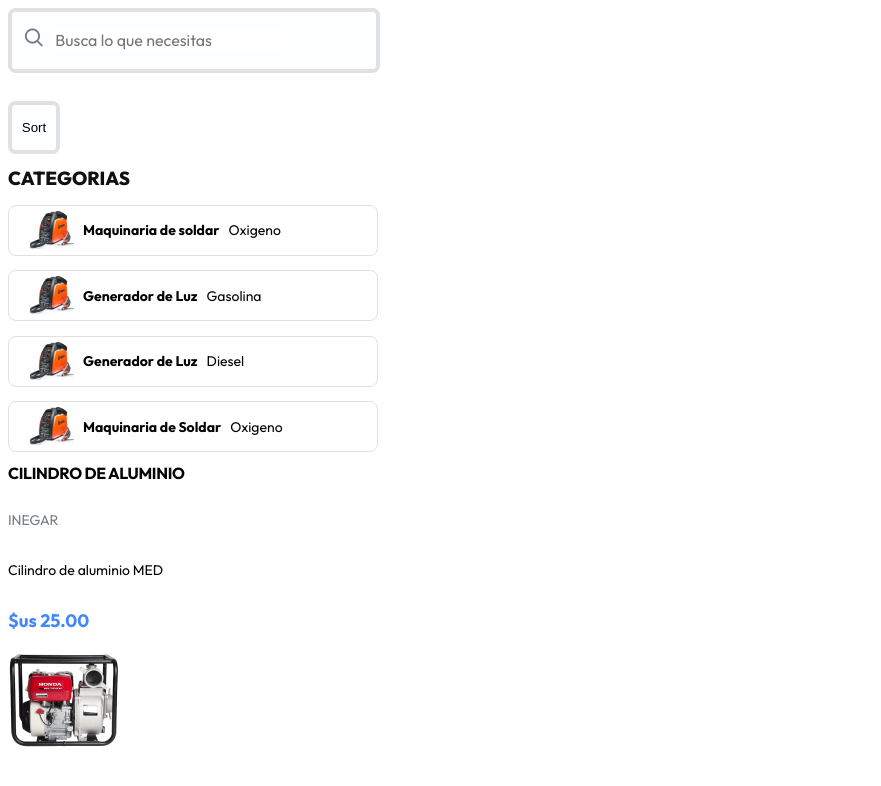
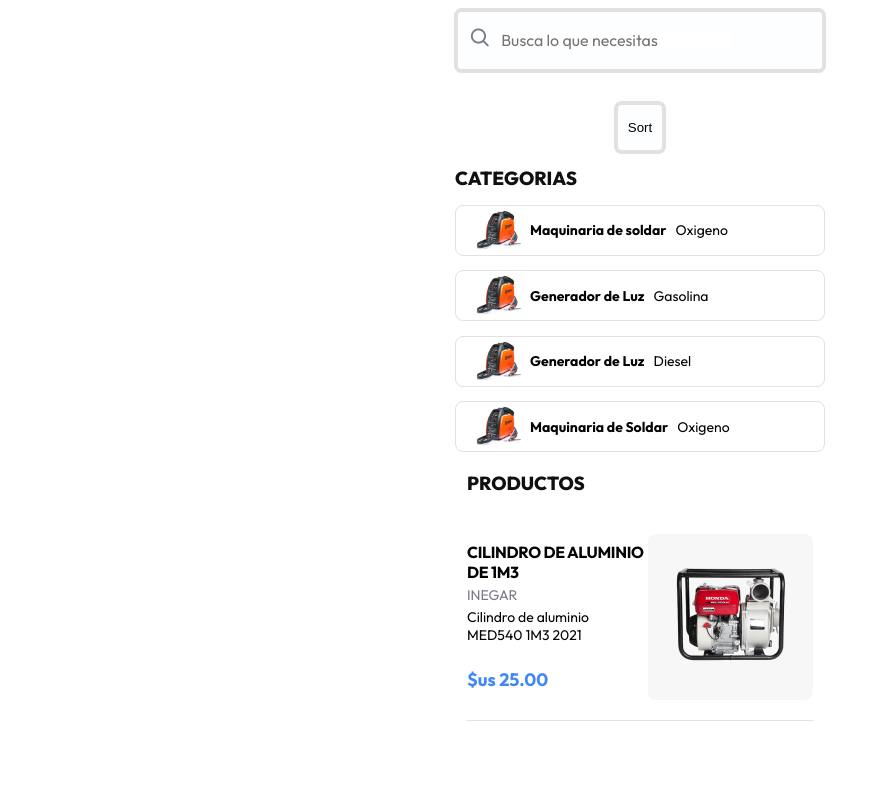
Before and after one commit to Leandrojxd/E-commerce, a Next.js app: page /Catalog in a window 1280 px wide. Shown: the top 786 px of the page, without its empty margins (0-881 px from the left). Built offline with nearby package versions, Linux system fonts and the light colour scheme.

Commit message:
feature: ProductCard Styles

```diff
--- a/public/home.module.css
+++ b/public/home.module.css
@@ -154,6 +154,7 @@
     font-weight: 700;
     line-height: normal;
     letter-spacing: -0.32px;
+    margin: 0;
 }
 
 .brand_card{
@@ -163,6 +164,7 @@
     font-style: normal;
     font-weight: 500;
     line-height: normal;
+    margin: 0;
 }
 
 .description_card{
@@ -172,6 +174,8 @@
     font-style: normal;
     font-weight: 400;
     line-height: normal;
+    margin: 0;
+    width:8rem;
 }
 
 .price_card{
@@ -181,6 +185,8 @@
     font-style: normal;
     font-weight: 600;
     line-height: normal;
+    margin: 0;
+    margin-top: 20px;
 }
 
 .product_description_style{
@@ -189,3 +195,33 @@
     align-items: flex-start;
     gap: 4px;
 }
+
+.product_card_style{
+    display: flex;
+    width: 346px;
+    padding: 20px 0px;
+    justify-content: space-between;
+    align-items: center;
+
+    border-bottom: 1px solid var(--neutral-500, #E1E1E1);
+}
+
+.product_card_img{
+    width: 165px;
+    height: 166px;
+    flex-shrink: 0;
+
+    display: flex;
+    align-items: center;
+    justify-content: center;
+
+    border-radius: 8px;
+    background: var(--neutral-300, #F7F7F7);
+}
+
+.catalog_page_style{
+    display: flex;
+    flex-direction: column;
+    justify-content: center;
+    align-items: center;
+}
--- a/src/app/Catalog/page.tsx
+++ b/src/app/Catalog/page.tsx
@@ -2,15 +2,16 @@ import SortButton from "@/components/atoms/SortButton";
 import ProductCard from "@/components/organism/ProductCard";
 import Search from "@/components/organism/Search";
 import Categories from "@/components/templates/Categories";
-
+import Products from "@/components/templates/Products";
+import styles from 'public/home.module.css';
 
 export default function Catalog() {
   return (
-    <main>
+    <main className={styles.catalog_page_style}>
       <Search />
       <SortButton/>
       <Categories/>
-      <ProductCard/>
+      <Products/>
     </main>
   )
 }
--- a/src/components/organism/ProductCard.tsx
+++ b/src/components/organism/ProductCard.tsx
@@ -4,9 +4,11 @@ import styles from 'public/home.module.css'
 
 function ProductCard() {
   return (
-    <div >
-        <ProductDescription title="CILINDRO DE ALUMINIO" brand="INEGAR" description="Cilindro de aluminio MED" price="$us 25.00"/>
-        <CustomImage src='/assets/ProductImage.png' alt='ProductImage' />
+    <div className={styles.product_card_style}>
+        <ProductDescription title="CILINDRO DE ALUMINIO DE 1M3" brand="INEGAR" description="Cilindro de aluminio MED540 1M3 2021" price="$us 25.00"/>
+        <div className={styles.product_card_img}>
+          <CustomImage src='/assets/ProductImage.png' alt='ProductImage' />
+        </div>
     </div>
   )
 }
--- /dev/null
+++ b/src/components/templates/Products.tsx
@@ -0,0 +1,14 @@
+import React from 'react'
+import styles from 'public/home.module.css'
+import ProductCard from '../organism/ProductCard'
+
+function Products() {
+  return (
+    <div>
+      <p className={styles.title_style} >Productos</p>
+      <ProductCard/>
+    </div>
+  )
+}
+
+export default Products
```
